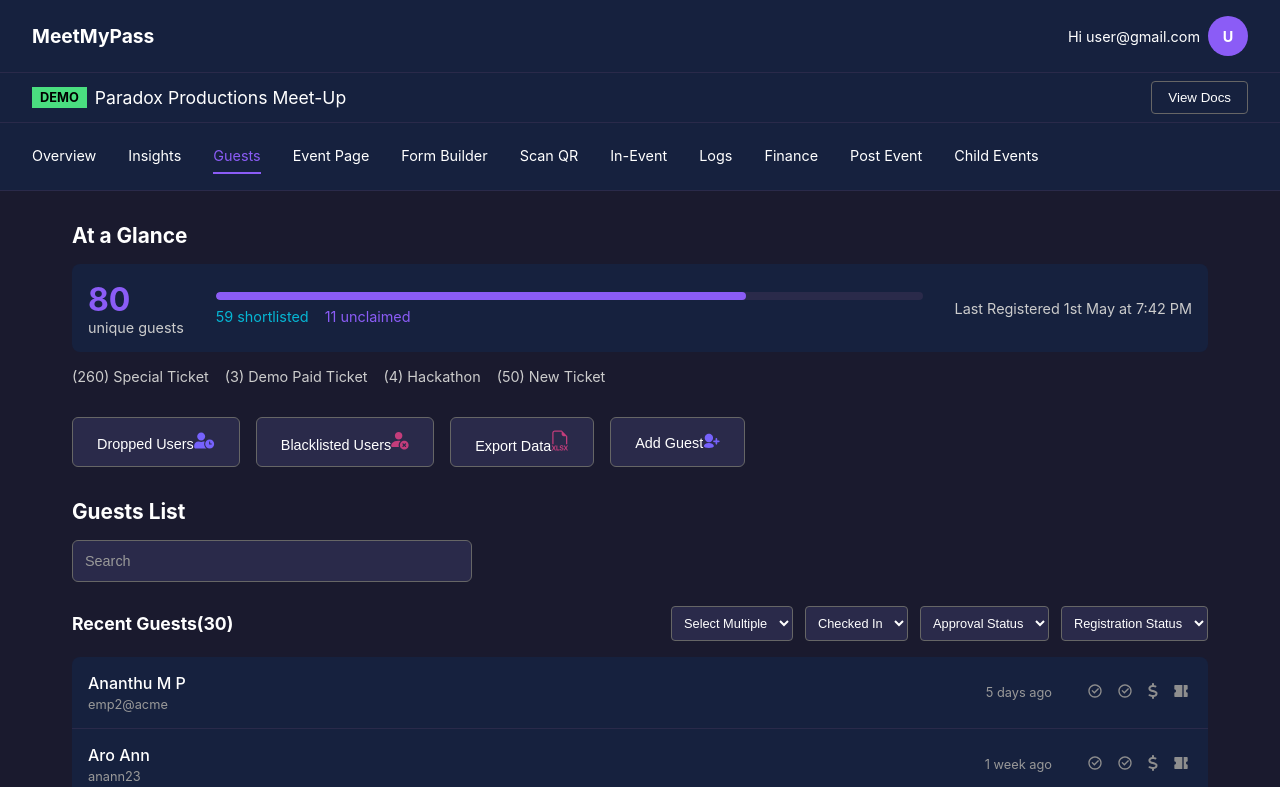
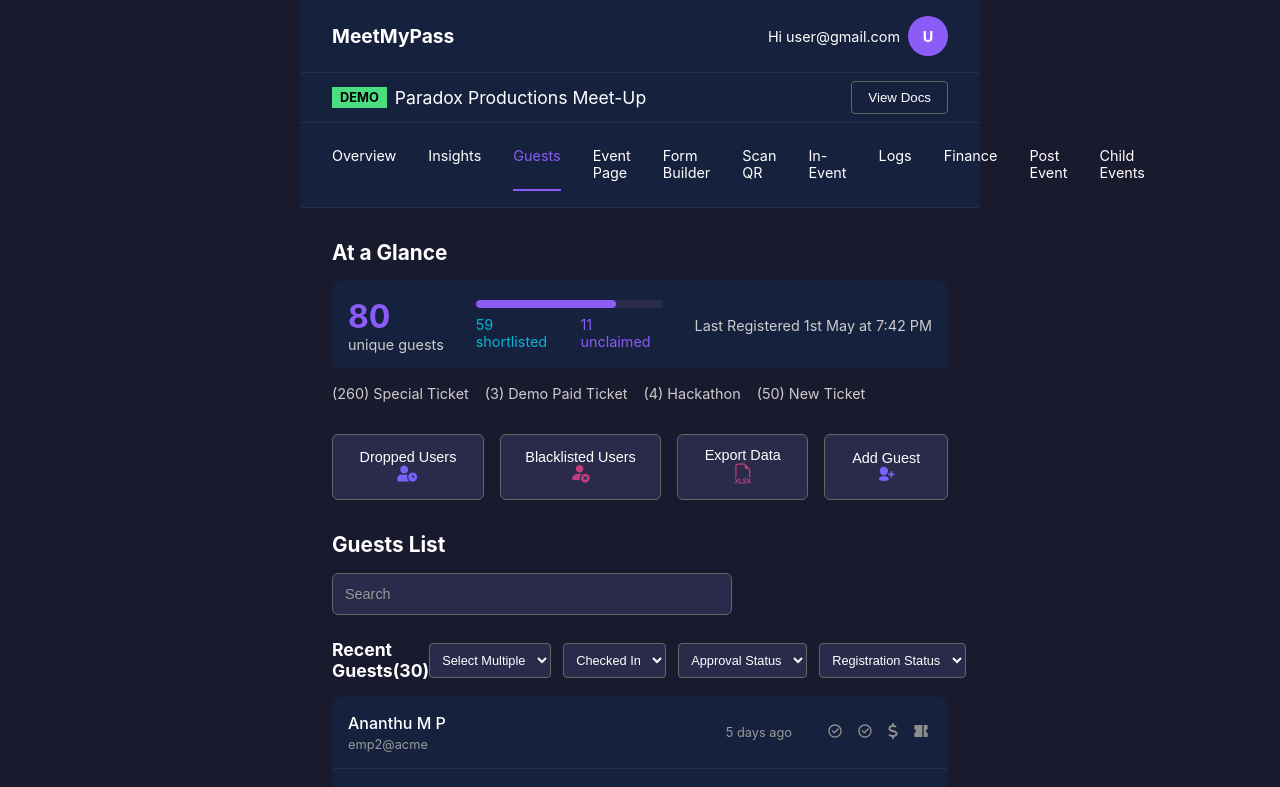
Before and after one commit to dariogeorge21/intern-task1, a React (Vite) app: page / in a window 1280 px wide. Shown: the top 787 px of the page. Built offline with nearby package versions, Linux system fonts and the light colour scheme.

Commit message:
margin side

```diff
--- a/src/App.css
+++ b/src/App.css
@@ -12,6 +12,8 @@ body {
 
 .app {
   min-height: 100vh;
+  margin-left: 300px;
+  margin-right: 300px;
   background-color: #1a1a2e;
 }
 
```
